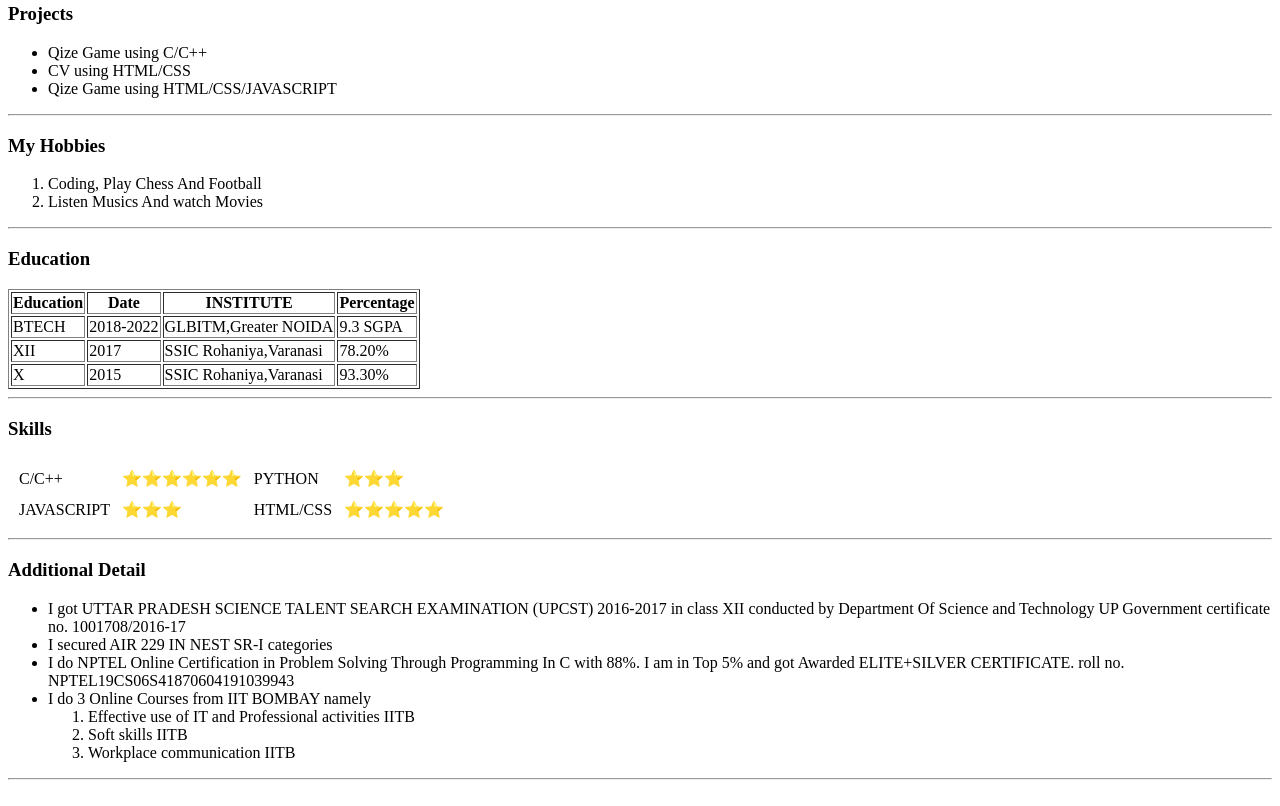
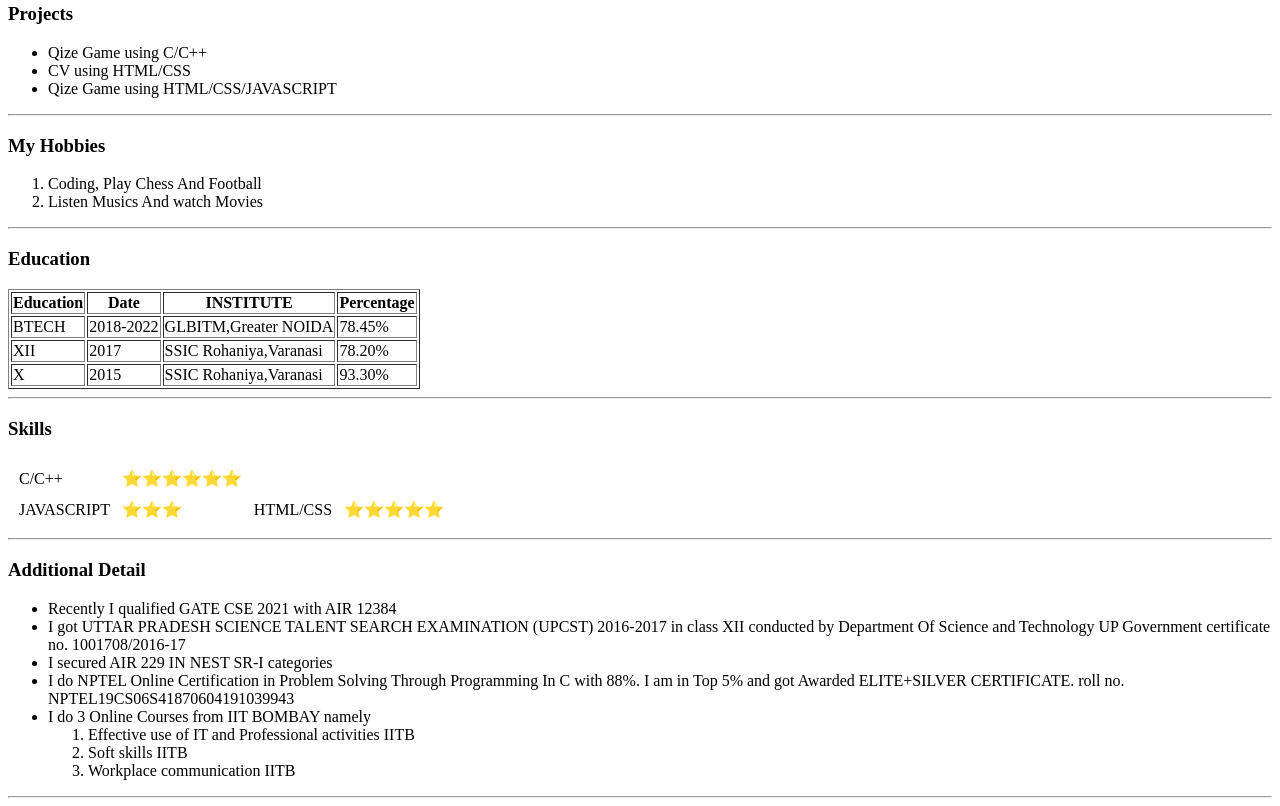
Before and after one commit to AP3212223/cv, a plain HTML site: page index.html in a window 1280 px wide. Shown: the part 388-1194 px from the top of the page. Drawn offline with Linux system fonts and the light colour scheme.

Commit message:
updated academic details in index.html

```diff
--- a/index.html
+++ b/index.html
@@ -53,7 +53,7 @@
         <td>BTECH</td>
         <td>2018-2022</td>
         <td>GLBITM,Greater NOIDA</td>
-        <td>9.3 SGPA</td>
+        <td>78.45%</td>
       </tr>
       <tr>
         <td>XII</td>
@@ -75,8 +75,7 @@
     <tr>
       <td>C/C++</td>
       <td>⭐⭐⭐⭐⭐⭐</td>
-      <td>PYTHON</td>
-      <td>⭐⭐⭐</td>
+
     </tr>
     <tr>
       <td>JAVASCRIPT</td>
@@ -88,6 +87,7 @@
   <hr>
   <h3>Additional Detail</h3>
   <ul>
+    <li>Recently I qualified GATE CSE 2021 with AIR 12384 </li>
     <li>I got UTTAR PRADESH SCIENCE TALENT SEARCH EXAMINATION (UPCST)
       2016-2017 in class XII conducted by Department Of Science and
       Technology UP Government
```
